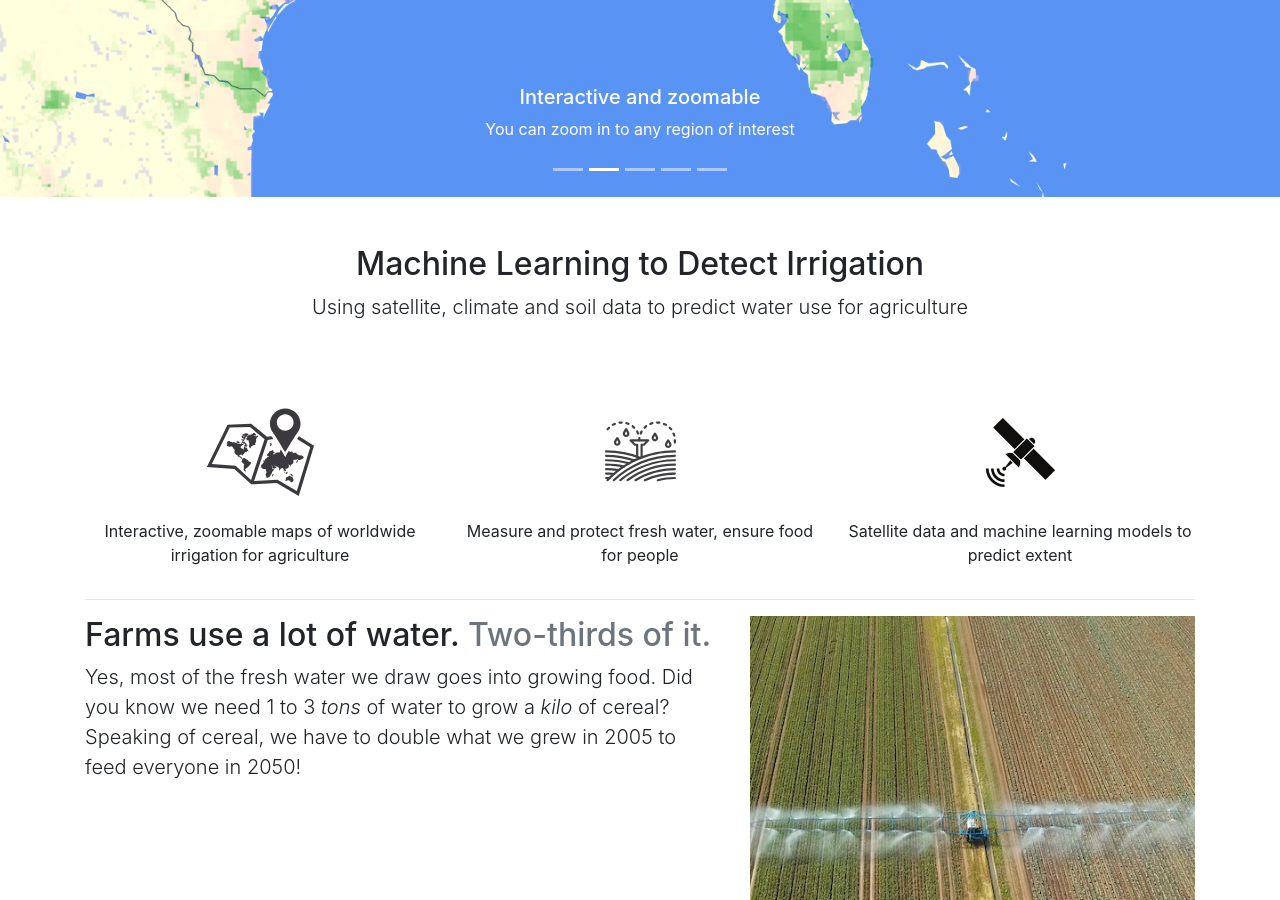
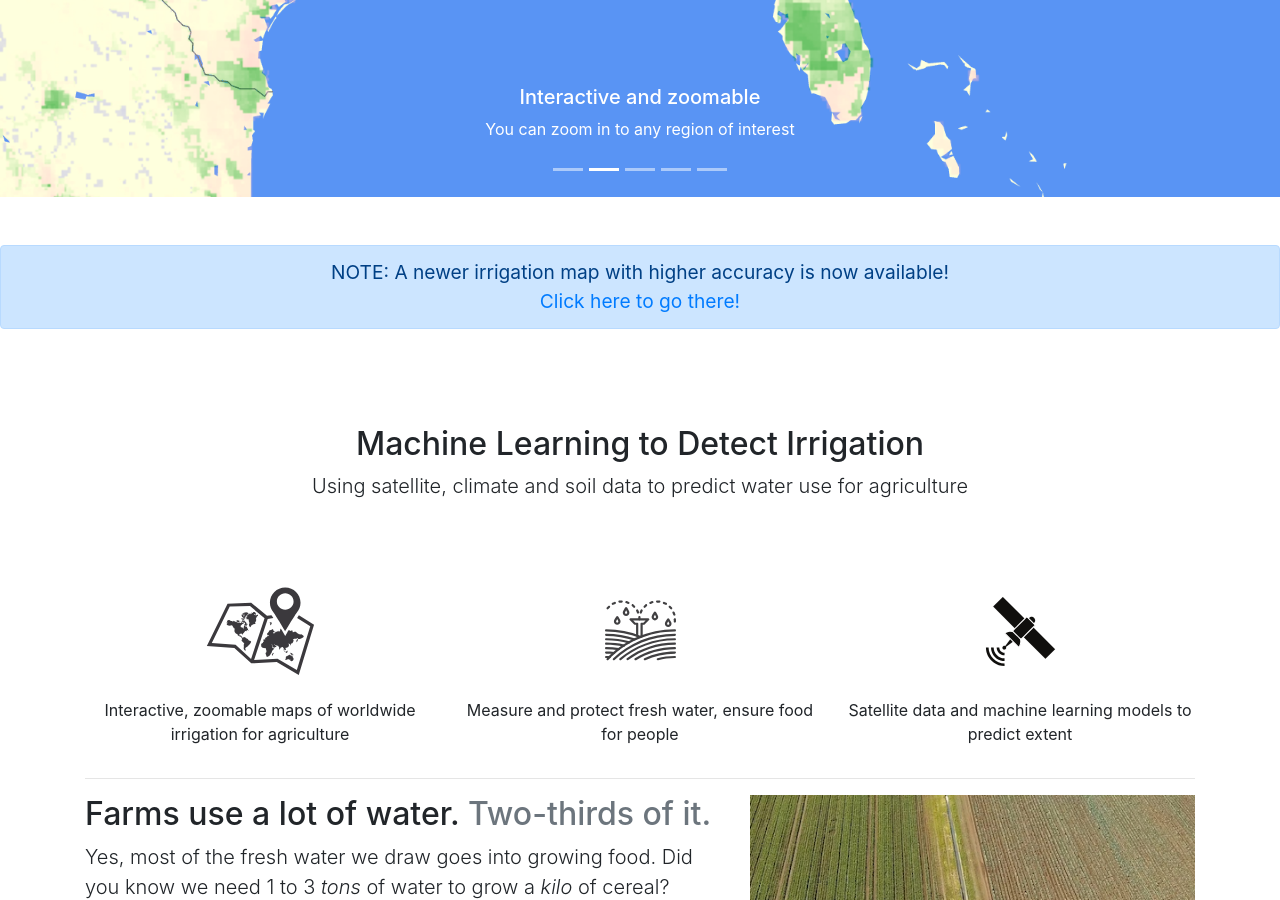
Before and after one commit to Demeter-Labs/globalirrigationmap.org, a Jekyll site: the page built from index.html, in a window 1280 px wide and 900 px high, scrolled down 515 px. Built offline with Jekyll 4.4.1, drawn with Linux system fonts in a browser that asks for light colours; some of the changed text lies outside the part shown.

Commit message:
add link to newer version

```diff
--- a/_data/footer.yml
+++ b/_data/footer.yml
@@ -1 +1 @@
-text: "&copy; Global Irrigated Map team 2020.<br>Website built by Deepak with Bootstrap and Jekyll. Stock images &copy; ShutterStock, used under license."
+text: "&copy; Global Irrigation Map team 2020.<br>Website built by Deepak with Bootstrap and Jekyll. Stock images &copy; ShutterStock, used under license."
--- /dev/null
+++ b/_includes/newver.html
@@ -0,0 +1,4 @@
+      <div class="alert alert-primary text-center mt-5 mb-5" role="alert">
+        <big>NOTE: A newer irrigation map with higher accuracy is now available!
+        <br><a href="http://deepix.github.io/2020/07/05/global-irrigation-map.html">Click here to go there!</a></big>
+      </div>
--- a/_layouts/default.html
+++ b/_layouts/default.html
@@ -10,6 +10,7 @@
   <body>
     {% include navbar.html %}
     <div class="container">
+    {% include newver.html %}
     {{ content }}
     </div>
     {% include footer.html %}
--- a/_layouts/landing.html
+++ b/_layouts/landing.html
@@ -10,6 +10,7 @@
   <body>
     {% include navbar.html %}
     {% include carousel.html %}
+    {% include newver.html %}
     {% include heading.html %}
     {% include whatwhyhow.html %}
     {% include pitches.html %}
--- a/_layouts/map.html
+++ b/_layouts/map.html
@@ -10,6 +10,7 @@
 <body>
 {% include navbar.html %}
 <div class="container">
+    {% include newver.html %}
     {{ content }}
     {% include map.html %}
 </div>
--- a/_layouts/research.html
+++ b/_layouts/research.html
@@ -10,10 +10,11 @@
   <body>
     {% include navbar.html %}
     <div class="container">
+      {% include newver.html %}
       <div class="alert alert-primary text-center mt-5 mb-5" role="alert">
         NOTE: This is a technical report. We're working on making a more accessible Web page.
       </div>
-    {{ content }}
+      {{ content }}
     </div>
     {% include footer.html %}
   </body>
```
Also changed, not shown: 4 other files.
